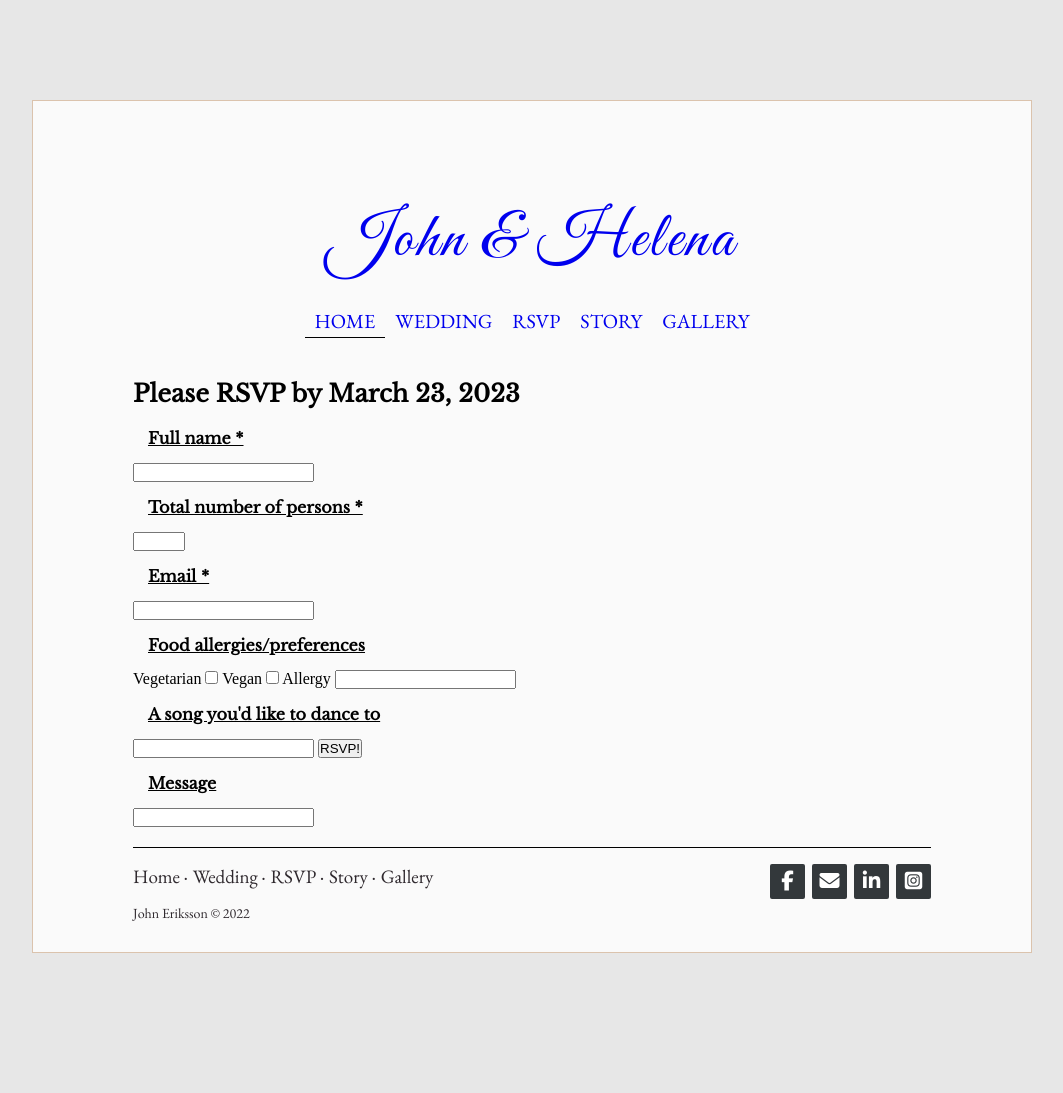
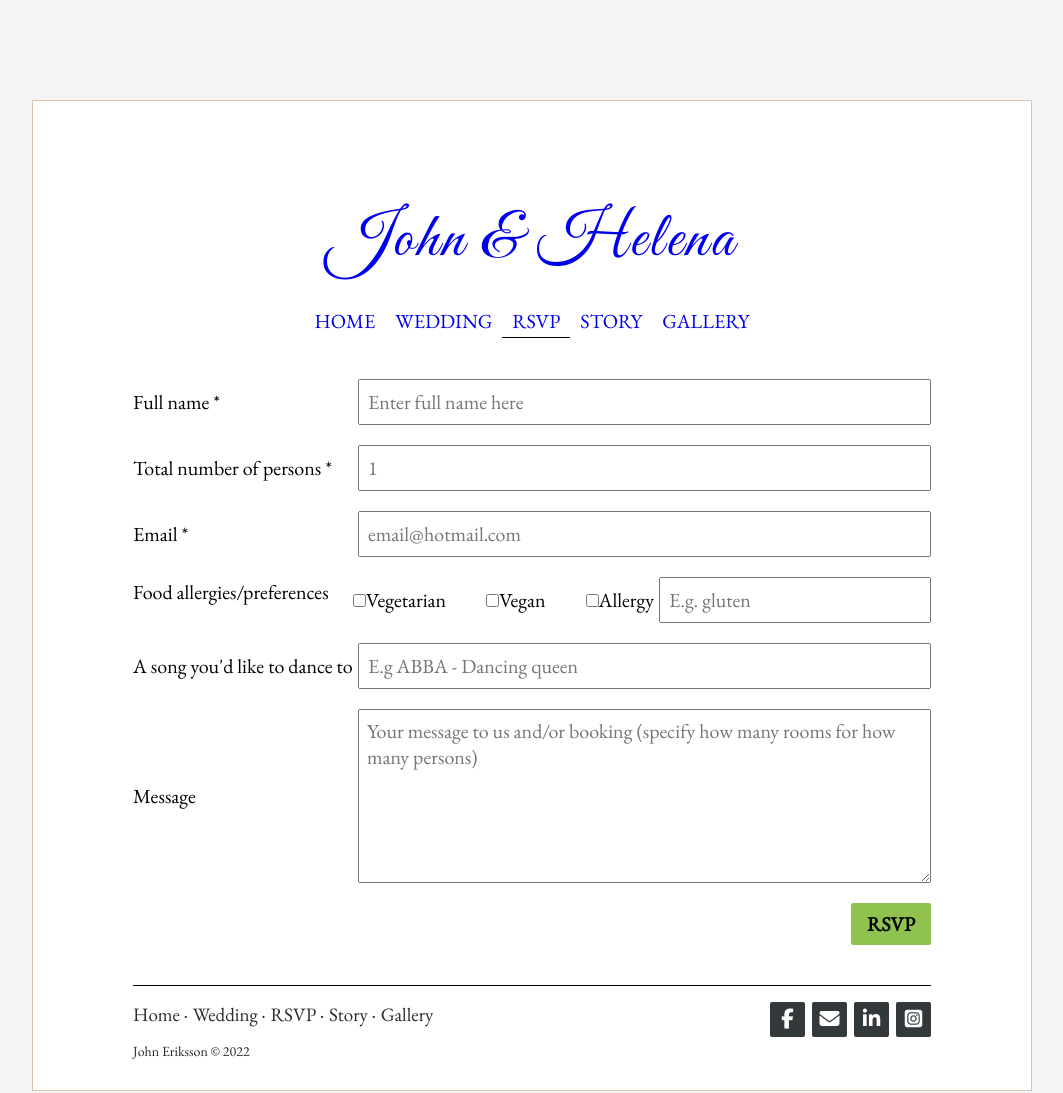
Before and after one commit to Johneriksson88/wedding, a plain HTML site: page rsvp.html in a window 1280 px wide. Shown: the whole page, without its empty margins (108-1171 px from the left). Before the commit the page ends 1053 px from the top, so only its background shows below. Drawn offline with nearby package versions, Linux system fonts and the light colour scheme.

Commit message:
Implement new styling of RSVP form, add target: _blank to all footer social links

```diff
--- a/assets/styles.css
+++ b/assets/css/styles.css
@@ -9,7 +9,7 @@
 	border: 1px solid #DBC3AD;
 	max-width: 1000px;
 	padding: 100px 100px 0;
-	background-color: #fafafa;
+	background-color: white;
 }
 
 /* general styling and fonts*/
@@ -20,20 +20,25 @@
 	box-sizing: border-box;
 }
 html {
-    background-color:#d1d1d180;
+    background-color:#ececec80;
 }
 
 
 h2, h3, h4, h5, h6 {
-	font-family: Libre Baskerville, sans-serif;
+	font-family: EB Garamond, sans-serif;
 }
 
 h2 {
 	margin: 20px 0 20px 0;
 }
+
+h3 {
+	font-size: 20px;
+}
 h4 {
 	margin: 15px;
 	text-decoration: underline;
+	font-size: 18px;
 }
 
 p {
@@ -46,6 +51,20 @@ p {
 
 .center {
 	text-align: center;
+}
+
+.divider-1 {
+	display: flex;
+	height: 60px;
+	justify-content: center;
+	margin: 50px;
+}
+
+.divider-2 {
+	display: flex;
+	height: 40px;
+	justify-content: center;
+	margin: 50px;
 }
 
 
@@ -72,7 +91,7 @@ p {
 
 nav {
 	text-transform: uppercase;
-	color: rgb(100, 98, 98);
+	color: #484848;
 	font-family: EB Garamond;
 	font-size: 20px;
 }
@@ -104,13 +123,16 @@ nav {
 
 nav li a:hover, nav li a:focus {
 	color:black;
-	text-decoration:underline;
+	border-bottom: 1px solid black;
+	font-weight: 1000;
 
 }
 
 nav a:visited, .logo a:visited {
 	color: inherit;
 }
+
+/* media queries for navigation */
 
 @media screen and (max-width: 520px) {
 
@@ -171,9 +193,10 @@ nav a:visited, .logo a:visited {
 
 
 }
+/* ---- HOME PAGE ---- */
+
 
 /* hero image */
-
 
 .hero-image {
 	position: relative;
@@ -231,16 +254,18 @@ nav a:visited, .logo a:visited {
 /* image section */
 
 .image-section {
+	margin-top: 20px;
 	display: flex;
-	width: 100%;
-	margin: 0 auto;
+	flex-direction: row;
 	flex-wrap: wrap;
 }
 
-.image {
-	flex-shrink: 1;
-	display: block;
-	padding: 10px;
+.image-section-item {
+	flex-basis: 33.33%;
+}
+
+.image-section-item img {
+	width: 100%;
 }
 
 /* footer - derived from https://codepen.io/slstudios/pen/mJqjeP */
@@ -251,7 +276,7 @@ nav a:visited, .logo a:visited {
   text-align: left;
   padding: 10px 0 30px 0;
   border-top: 1px solid black;
-  margin-top: 20px;
+  margin-top: 40px;
 }
 
 .footer .footer-left p {
@@ -333,13 +358,13 @@ nav a:visited, .logo a:visited {
   }
 }
 
-/* ---- info page ---- */
+/* ---- INFO PAGE ---- */
 
-/* maps */
+	/* maps */
 
 .map {
 	border: 1px solid #000;
-	width: 100%;
+	width: 50%;
 	height: 20vh;
 	margin: 27px 0 27px 0;
 }
@@ -363,7 +388,7 @@ nav a:visited, .logo a:visited {
 	list-style:disc;
 }
 
-/* time table */
+	/* time table */
 
 table {
 	margin: 20px 0 0 0;
@@ -376,9 +401,99 @@ table {
 	font-size: 20px;
 }
 
+label {
+	font-size: 18px;
+}
+
 
 tr:nth-child(even){
     background-color: #c9d5e4
 }
 
+/* ---- RSVP PAGE - derived from https://webdesign.tutsplus.com/tutorials/building-responsive-forms-with-flexbox--cms-26767 ----*/
+
+form *{
+	font-family: EB Garamond, sans-serif;
+	font-size: 20px;
+}
+
+
+.form-outer li,
+.form-inner {
+	display: flex;
+	flex-wrap: wrap;
+	align-items: center;
+}
+
+.form-outer label {
+	margin-right: 5px;
+}
+
+.form-outer > li > label,
+.form-outer li p {
+	flex: 1 0 120px;
+	max-width: 220px;
+}
+
+.form-outer > li > label + *,
+.form-inner {
+	flex: 1 0 220px;
+}
+
+.form-outer li button {
+	margin-left: auto;
+	padding: 8px 16px;
+	border: none;
+	background: rgb(143, 194, 78);
+	text-transform: uppercase;
+	border-radius: 2px;
+	font-weight: bold;
+}
+
+.form-inner {
+	justify-content: space-between;
+}
+
+.form-outer > li:not(:last-child) {
+	margin-bottom: 20px;
+}
+
+.form-outer li input:not([type='checkbox']),
+.form-outer li textarea {
+  padding: 8px;
+}
+
+
+
+
+	/* RSVP form
+.rsvp-form {
+	display: flex;
+	font-family: EB Garamond, sans-serif;
+	width: 60%;
+	flex-direction: column;
+	justify-content: center;
+	align-items: center;
+	margin: 0 auto;
+}
+
+.rsvp-title {
+	margin: 15px 0 3px 0;
+}
+
+.text-input {
+	margin-bottom: 7px;
+}
+
+.rsvp-button {
+	margin: 15px 0 0 auto;
+	justify-content: center;
+	align-items: center;
+
+}
+
+.rsvp-button input {
+	padding: 5px;
+}
+*/
 /* story timeline - derived from https://codepen.io/alvarotrigo/pen/MWEgejK */
--- a/rsvp.html
+++ b/rsvp.html
@@ -4,7 +4,7 @@
     <meta charset="UTF-8">
     <meta http-equiv="X-UA-Compatible" content="IE=edge">
     <meta name="viewport" content="width=device-width, initial-scale=1.0">
-    <link rel="stylesheet" href="/assets/styles.css">
+    <link rel="stylesheet" href="/assets/css/styles.css">
     <title>Welcome to John and Helenas Wedding</title>
 </head>
 <div id="canvas">
@@ -19,47 +19,107 @@
         </label>
         <nav class="top-nav">
                 <ul>
-                <li class="active"><a href="index.html">Home</a></li>
+                <li><a href="index.html">Home</a></li>
                 <li><a href="info.html">Wedding</a></li>
-                <li><a href="rsvp.html">RSVP</a></li>
+                <li class="active"><a href="rsvp.html">RSVP</a></li>
                 <li><a href="story.html">Story</a></li>
                 <li><a href="gallery.html">Gallery</a></li>
             </ul>
         </nav>
     </header>
 <body>
-    <section class="rsvp-section">
-        <form class="rsvp-form">
-            <h2>Please RSVP by March 23, 2023</h2>
-            <h4><label for="name">Full name *</label></h4>
-            <input class="text-input" type="text" id="name" name="name" required>
-            <h4><label for="no-persons">Total number of persons *</label></h4>
-            <input class="text-input" type="number" id="no-persons" name="no-persons" min="1" max="10" required>
-            <h4><label for="email">Email *</label></h4>
-            <input class="text-input" type="email" id="email" name="email" required>
-            <h4>Food allergies/preferences</h4>
-            <label for="vegetarian">Vegetarian</label>
-            <input type="checkbox" id="food" value="vegetarian" name="food">
-            <label for="vegetarian">Vegan</label>
-            <input type="checkbox" id="food" value="vegan" name="food">
-            <label for="allergy">Allergy</label>
-            <input class="text-input" type="text" id="food" name="allergy">
-            <h4><label for="song">A song you'd like to dance to</label></h4>
-            <input class="text-input" type="text" id="song" name="song">
-            <input class="submit-button" type="submit" value="RSVP!">
-            <h4><label for="message">Message</label></h4>
-            <input class="text-input-message" type="text" id="message" name="message">
+
+        <form action="#">
+            <ul class="form-outer">
+                <li>
+                    <label for="name">Full name *</label>
+                    <input type="text" id="name" placeholder="Enter full name here" required>
+                </li>
+                <li>
+                    <label for="no-persons">Total number of persons *</label>
+                    <input class="text-input" type="number" id="no-persons" name="no-persons" min="1" max="10" placeholder="1" required>
+                </li>
+                <li>
+                    <label for="email">Email *</label>
+                    <input class="text-input" type="email" id="email" name="email" placeholder="email@hotmail.com" required>
+                </li>
+                <li>
+                    <p>Food allergies/preferences</p>
+                    <ul class="form-inner">
+                        <li>
+                            <input type="checkbox" id="food" value="vegetarian" name="food">
+                            <label for="vegetarian">Vegetarian</label>
+                        </li>
+                        <li>
+                            <input type="checkbox" id="food" value="vegan" name="food">
+                            <label for="vegan">Vegan</label>
+                        </li>
+                        <li>
+                            <input type="checkbox" id="food" value="allergy" name="allergy">
+                            <label for="allergy">Allergy</label>
+                            <input class="text-input" type="text" id="food" name="allergy" placeholder="E.g. gluten">
+                        </li>
+                    </ul>
+                </li>
+                <li>
+                    <label for="song">A song you'd like to dance to</label>
+                    <input class="text-input" type="text" id="song" name="song" placeholder="E.g ABBA - Dancing queen">
+                </li>
+                <li>
+                    <label for="message">Message</label>
+                    <textarea rows="6" id="message" name="message" placeholder="Your message to us and/or booking (specify how many rooms for how many persons)"></textarea>
+                </li>
+                <li>
+                    <button type="submit">RSVP</button>
+                </li>
+            </ul>
+            <!--
+            <div class="rsvp-form">
+                <h3>Please RSVP by March 23, 2023</h3>
+                <div class="text-input">
+                    <h5><label for="name">Full name *</label></h5>
+                    <input type="text" id="name" name="name" placeholder="Full name" required>
+                </div>
+                <div class="text-input">
+                    <h5><label for="no-persons">Total number of persons *</label></h5>
+                    <input class="text-input" type="number" id="no-persons" name="no-persons" min="1" max="10" placeholder="1" required>
+                </div>
+                <div class="text-input">
+                    <h5><label for="email">Email *</label></h5>
+                    <input class="text-input" type="email" id="email" name="email" placeholder="email@hotmail.com" required>
+                </div>
+                <div class="text-input">
+                    <h5><label for="food"> Food allergies/preferences</label></h5>
+                    <label for="vegetarian">Vegetarian</label>
+                    <input type="checkbox" id="food" value="vegetarian" name="food">
+                    <label for="vegetarian">Vegan</label>
+                    <input type="checkbox" id="food" value="vegan" name="food">
+                    <label for="allergy">Allergy</label>
+                    <input type="checkbox" id="food" value="allergy" name="allergy">
+                    <input class="text-input" type="text" id="food" name="allergy" placeholder="E.g. gluten">
+                </div>
+                <div class="text-input">
+                    <h5><label for="song">A song you'd like to dance to</label></h5>
+                    <input class="text-input" type="text" id="song" name="song" placeholder="E.g ABBA - Dancing queen">
+                </div>
+                <div class="text-input">
+                    <h5><label for="message">Message</label></h5>
+                    <input class="text-input-message" type="text" id="message" name="message" placeholder="Your message to us">
+                </div>
+                <div class="rsvp-button"><input class="submit-button" type="submit" value="RSVP!">
+                </div>
+            </div>-->
         </form>
-    </section>
+
 
     <footer class="footer">
 
         <div class="footer-right">
 
-            <a href="https://www.facebook.com/johneliaseriksson"><i class="fa fa-facebook"></i></a>
-            <a href="emailto:john.e.eriksson@gmail.com"><i class="fa-solid fa-envelope"></i></a>
-            <a href="https://www.linkedin.com/in/john-eriksson-890265237/"><i class="fa fa-linkedin"></i></a>
-            <a href="https://www.instagram.com/johneliaseriksson/"><i class="fa-brands fa-instagram-square"></i></a>
+            <a href="https://www.facebook.com/johneliaseriksson" target="_blank"><i class="fa fa-facebook"></i></a>
+            <a href="emailto:john.e.eriksson@gmail.com" target="_blank"><i class="fa-solid fa-envelope"></i></a>
+            <a href="https://www.linkedin.com/in/john-eriksson-890265237/" target="_blank"><i class="fa fa-linkedin"></i></a>
+            <a href="https://www.instagram.com/johneliaseriksson/" target="_blank"><i class="fa-brands fa-instagram-square"></i></a>
 
         </div>
 
```
Also changed, not shown: gallery.html (+7 -7 lines), index.html (+10 -9 lines), info.html (+10 -8 lines), story.html (+7 -7 lines), assets/images/divider1.png (added), assets/images/divider2.png (added), assets/images/divider3.png (added), assets/images/divider4.png (added), assets/images/divider5.png (added), assets/images/divider6.png (added), assets/images/ep_naturalwhite.png (added), assets/images/midsummer2.jpg (added), assets/images/so-white.png (added).
